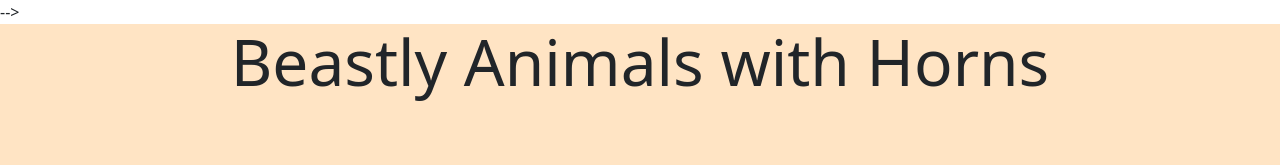
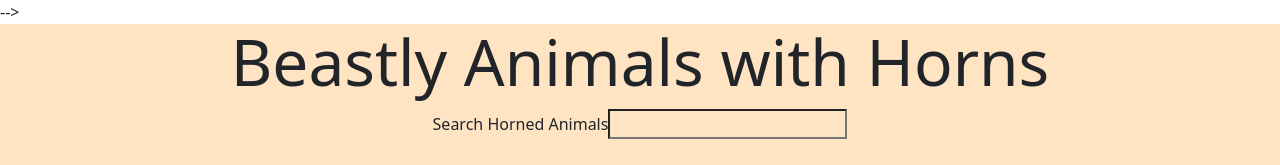
Before and after one commit to Cipherian/ReactApp, a React (Create React App) app: page / in a window 1280 px wide. Shown: the top 165 px of the page. Built offline with nearby package versions, Linux system fonts and the light colour scheme.

Commit message:
updated modal and worked on search functionality

```diff
--- a/src/App.css
+++ b/src/App.css
@@ -53,3 +53,15 @@ h2 {
 #bigfooter {
   font-size: 5rem;
 }
+
+.modal {
+  height: fit-content;
+  width: 600px;
+  background-color: lightblue;
+  border: 2px solid black;
+}
+
+.modalImage {
+  border: 2px solid black;
+
+}
--- a/src/App.js
+++ b/src/App.js
@@ -4,6 +4,7 @@ import Header from "./components/Header.js";
 import Footer from "./components/Footer.js";
 import Main from "./components/Main.js";
 import Card from "react-bootstrap/Card";
+import BeastForm from './components/BeastForm';
 import SelectedBeast from "./components/SelectedBeast.js";
 import list from "./data.json";
 import Container from 'react-bootstrap/Container';
@@ -28,10 +29,15 @@ class App extends Component {
     this.setState({ showModal: true, selectedBeast });
   };
 
+  updateBeastList = (filterList) => {
+    this.setState({Title: filterList});
+  }
+
   render() {
     return (
       <Container className="App">
         <Header />
+        <BeastForm list={list} updateBeastList={this.updateBeastList} />
         <Main handleShowModal={this.handleShowModal} />
         <SelectedBeast
         showModal = {this.state.showModal}
--- /dev/null
+++ b/src/components/BeastForm.js
@@ -0,0 +1,30 @@
+import { Component } from 'react';
+import Form from 'react-bootstrap/Form';
+
+
+  class BeastForm extends Component {
+    filter = (event) => {
+      let inputValue = (event.target.value);
+      let beastList = this.props.list;
+      if (inputValue) {
+        beastList = this.props.list.filter(beast => beast.title.includes(inputValue) )
+      }
+      this.props.updateBeastList(beastList)
+    }
+    render() {
+      return (
+        <form id = "form">
+          <label>
+            Search Horned Animals
+            <input
+              name="isGoing"
+              type="text"
+              onChange={this.filter} />
+          </label>
+        </form>
+      );
+    }
+  }
+
+
+  export default BeastForm;
--- a/src/components/SelectedBeast.js
+++ b/src/components/SelectedBeast.js
@@ -1,30 +1,30 @@
 import { Component } from "react";
 import Modal from "react-bootstrap/Modal";
-import Button from "react-bootstrap/Button";
 import Image from "react-bootstrap/Image";
 
 class SelectedBeast extends Component {
   render() {
     return (
-      <>
+      <div>
         <Modal
           show={this.props.showModal}
           onHide={this.props.closeModal}
           animation={false}
+          className="modal"
         >
           <Modal.Header closeButton onClick = {this.props.handleExitModal}>
             <Modal.Title>{this.props.selectedBeast.title}</Modal.Title>
           </Modal.Header>
+
+          <Modal.Body>{this.props.selectedBeast.description}</Modal.Body>
           <Image
             src={this.props.selectedBeast.image_url}
             alt={this.props.selectedBeast.title}
             title={this.props.selectedBeast.title}
+            className="modalImage"
           />
-          <Modal.Body>{this.props.selectedBeast.description}</Modal.Body>
-          <Modal.Footer>
-          </Modal.Footer>
         </Modal>
-      </>
+      </div>
     );
   }
 }
```
